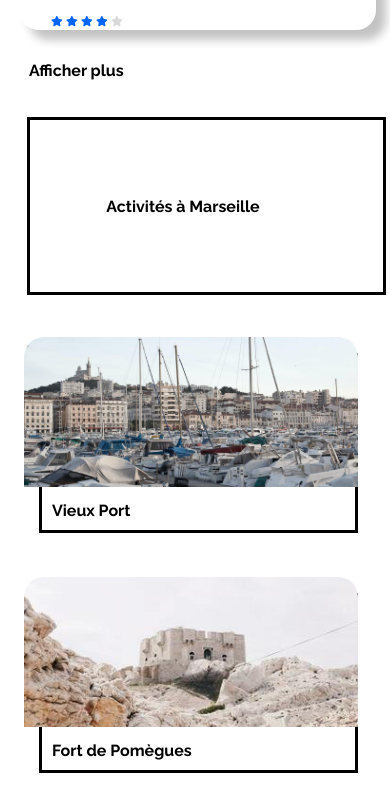
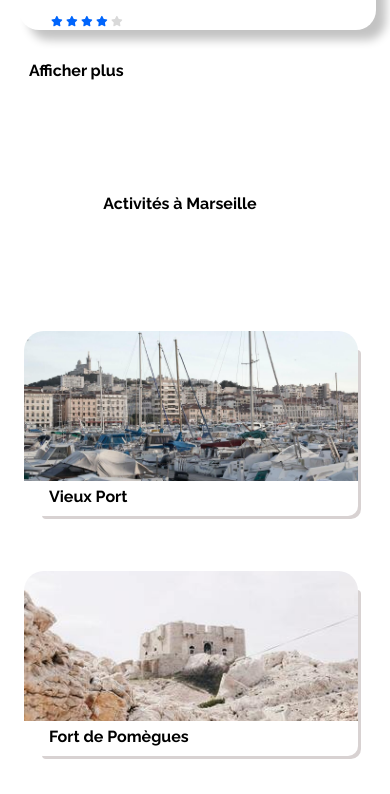
Before and after one commit to ElvinCreator/OCProjet2, a plain HTML site: page Projet 2 - Reservia/index.html in a window 390 px wide. Shown: the part 2730-3524 px from the top of the page. Drawn offline with Linux system fonts and the light colour scheme.

Commit message:
Border Shadow Iphone

```diff
--- a/Projet 2 - Reservia/petite_resolution.css
+++ b/Projet 2 - Reservia/petite_resolution.css
@@ -167,18 +167,22 @@
     #sectionactivitee h4 {
         margin-left: 6%;
         padding: 20%;
-        border: solid;
+
     }
 
     #activitee {
         flex-direction: column;
         width: 98%;
         align-items: center;
+        border-radius:10mm;
     }
 
     #activitee p {
-        padding: 145px 70px 10px 10px;
-        border: solid;
+        padding: 140px 70px 10px 10px;
+        border-radius: 10px 4px 10px 4px;
+        box-shadow: 3px 3px 0px rgb(216, 210, 210);
+
+
 
     }
 
```
